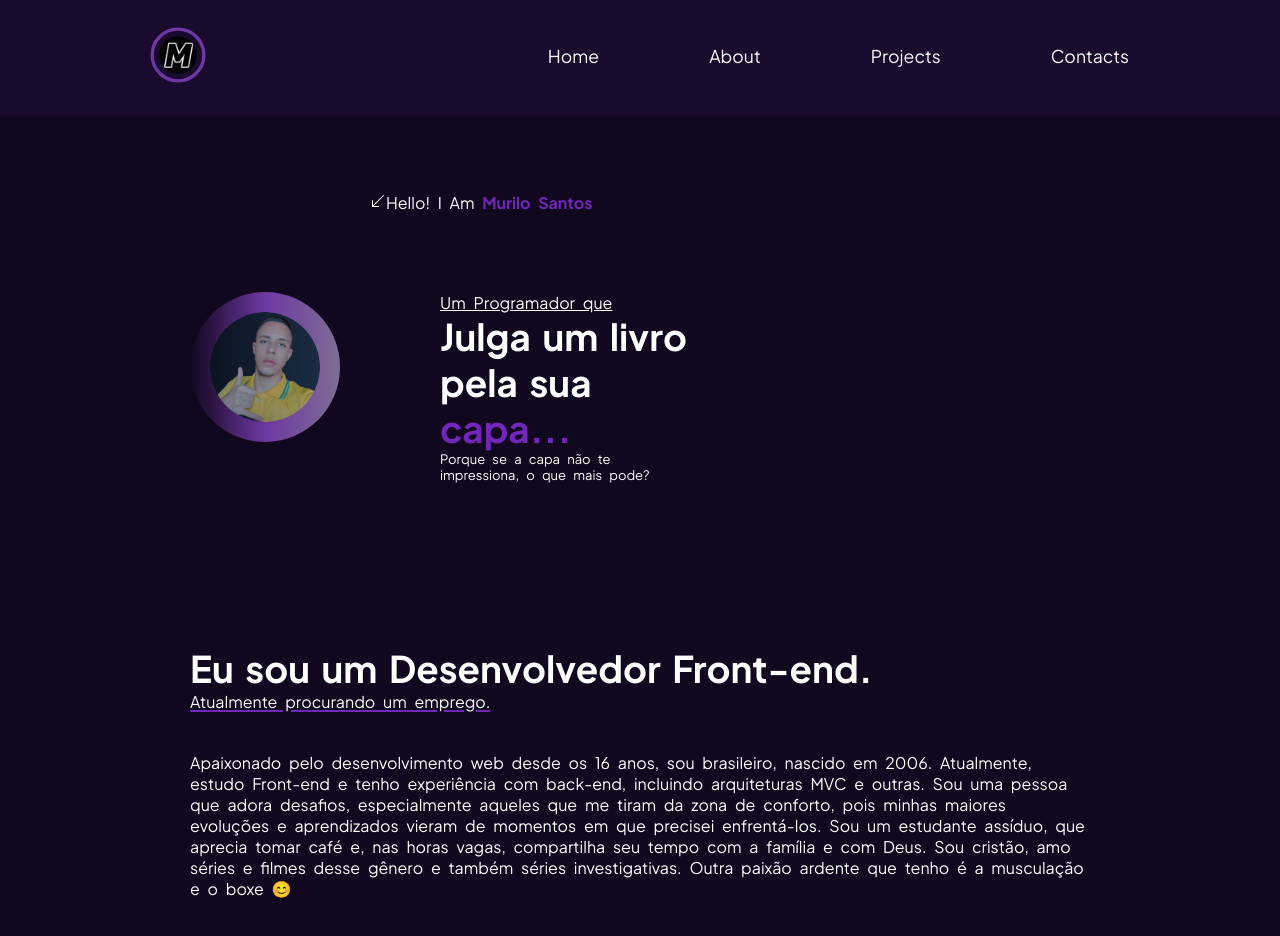
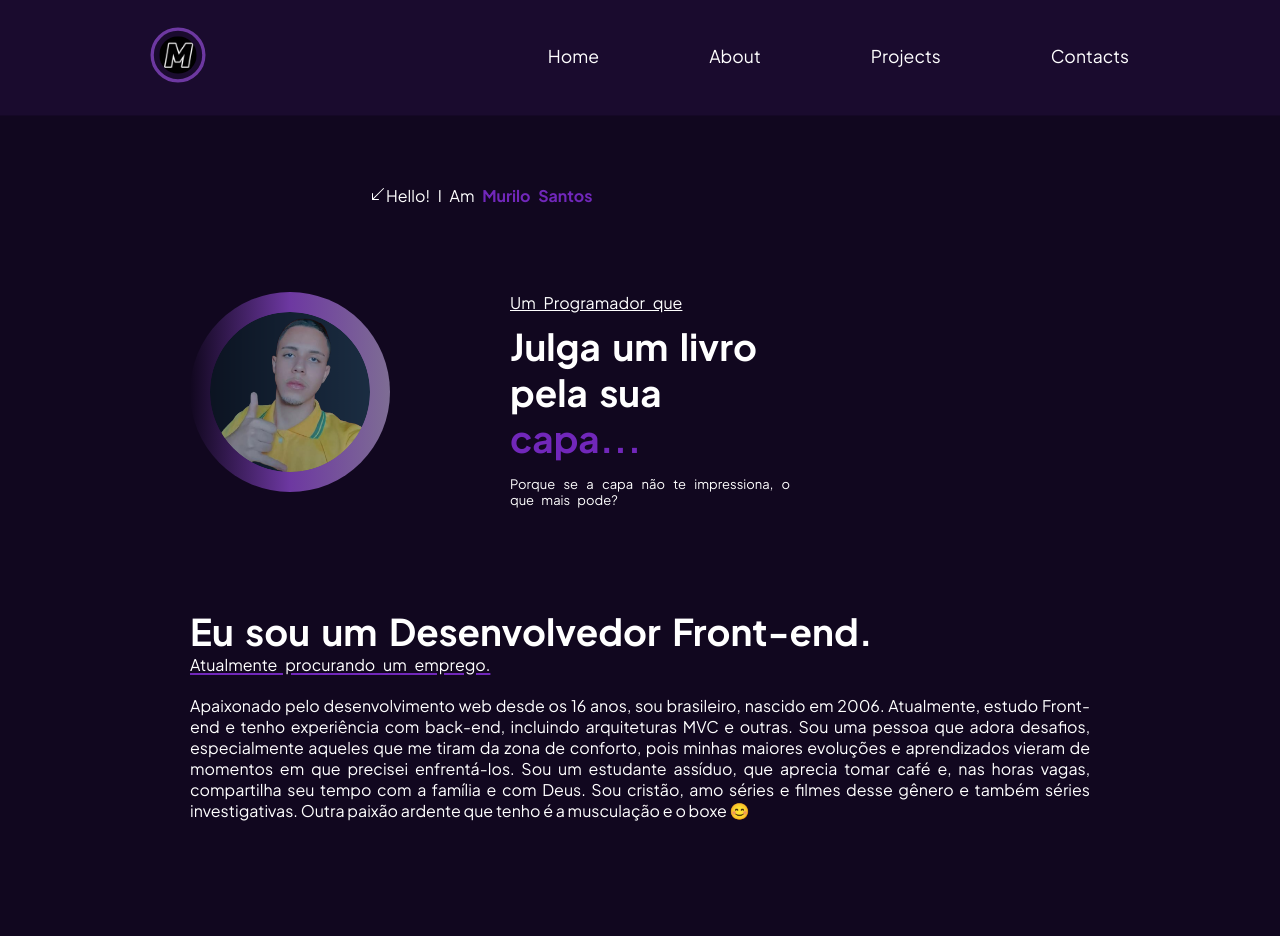
Before and after one commit to murilosantosb/Portfolio-web, a React (Vite) app in the folder my-portfolio/: page / in a window 1280 px wide. Shown: the top 936 px of the page. Built offline with nearby package versions, Linux system fonts and the light colour scheme.

Commit message:
Terminando as atualizações da Home

```diff
--- a/my-portfolio/src/components/Home.tsx
+++ b/my-portfolio/src/components/Home.tsx
@@ -1,72 +1,7 @@
 import React from 'react'
 import photo from '../assets/profile-pic.png'
-import styled from 'styled-components'
 import { BsArrowDownLeft } from "react-icons/bs";
-
-const HomeContainer = styled.section`
-    position: relative;
-
-    width: 80%;
-
-    > section {
-        margin-top: 18%;
-        width: 500px;
-        display: grid;
-        grid-template-columns: 1fr 1fr;
-        grid-template-rows: 1fr;
-    }
-
-    section > img {
-        width: 150px;
-        padding: 20px;
-        background-image: linear-gradient(to right, #11071f,#6d38a1, #7e6d94);
-        border-radius: 50%;
-    }
-
-    p.p {
-        position: absolute;
-        top: 2%;
-        left: 40%;
-    }
-
-    p.p-secondary {
-        text-decoration: underline  ;
-
-    }
-
-    p.p-tertiary {
-        font-size: small;
-    }
-
-    h1 {
-        font-size: 2.3em;
-    }
-
-    strong {
-        color: var(--color-strong );
-    }
-
-    section.my-biography{
-        width: 100%;
-        display: flex;
-        flex-direction: column;
-        gap: 40px;
-    }
-
-    section.my-biography > span > p{
-        text-decoration: underline 3px #7127ba;
-    }
-
-    @media(min-width: 991px) {
-        width: 900px;
-
-        p.p {
-        position: absolute;
-        top: 8%;
-        left: 20%;
-        }
-    }
-`
+import { HomeContainer } from './UI/Home.style';
 
 const Home = () => {
   return (
@@ -81,7 +16,7 @@ const Home = () => {
             </span>
         </section>
 
-        <section className='my-biography'>
+        <div className='my-biography'>
             <span>
                 <h1>Eu sou um Desenvolvedor Front-end.</h1>
                 <p>Atualmente procurando um emprego.</p>
@@ -95,7 +30,7 @@ const Home = () => {
                 a família e com Deus. Sou cristão, amo séries e filmes desse gênero e também séries investigativas.
                 Outra paixão ardente que tenho é a musculação e o boxe 😊
             </p>
-        </section>
+        </div>
     </HomeContainer>
   )
 }
--- a/my-portfolio/src/components/NavBar.tsx
+++ b/my-portfolio/src/components/NavBar.tsx
@@ -1,41 +1,6 @@
 import React from 'react'
-import styled from 'styled-components'
 import logo from "../assets/logo.jpg"
-
-const Nav = styled.nav`
-    background-color: var(--bg-secondary);
-    padding: 30px 40px;
-    /* width: 100%; */
-    display: flex;
-    justify-content: space-between;
-    align-items: center;
-    flex-wrap: wrap;
-    transition: all 0.5s ease-in-out;
-
-    > img {
-        width: 50px;
-        border-radius: 50%;
-        border: 3px solid var(--bg-tertiary);
-        padding: 5px;
-    }
-
-    > ul {
-        display: flex;
-        gap: 20px;
-        list-style-type: none;
-    }
-
-    @media(min-width:700px) {
-        display: flex;
-        justify-content: space-around;
-        overflow-y: hidden;
-
-        transform: scale(1.1);
-        >ul {
-            gap: 100px;
-        }
-    }
-`
+import { Nav } from './UI/NavBar.styled'
 
 const NavBar: React.FC = () => {
   return (
--- /dev/null
+++ b/my-portfolio/src/components/UI/Home.style.tsx
@@ -0,0 +1,85 @@
+import styled from "styled-components";
+
+
+export const HomeContainer = styled.section`
+    position: relative;
+
+    width: 80%;
+
+    > section {
+        margin-top: 18%;
+        width: 90%;
+        display: flex;
+        flex-direction: column;
+        align-items: start;
+        justify-content: center;
+        gap: 40px;
+    }
+
+    section > img {
+        width: 200px;
+        padding: 20px;
+        background-image: linear-gradient(to right, #11071f,#6d38a1, #7e6d94);
+        border-radius: 50%;
+    }
+
+    p.p {
+        position: absolute;
+        top: 0%;
+        left: 52%;
+    }
+
+    p.p-secondary {
+        text-decoration: underline  ;
+
+    }
+
+    p.p-tertiary {
+        font-size: small;
+        margin-top: 15px;
+    }
+
+    h1 {
+        font-size: 2.3em;
+        margin-top: 10px;
+    }
+
+    strong {
+        color: var(--color-strong );
+    }
+
+    div.my-biography{
+        width: 100%;
+        display: flex;
+        flex-direction: column;
+        gap: 20px;
+        margin-top: 10%;
+    }
+
+    div > p {
+        word-spacing: 0px ;
+    }
+
+    div.my-biography > span > p{
+        text-decoration: underline 3px #7127ba;
+    }
+
+    @media(min-width: 700px) {
+        > section {
+        display: grid;
+        grid-template-columns: 1fr 1fr;
+        grid-template-rows: 1fr;
+        width: 600px;
+        }
+    }
+
+    @media(min-width: 991px) {
+        width: 900px;
+
+        p.p {
+        position: absolute;
+        top: 8%;
+        left: 20%;
+        }
+    }
+`
--- /dev/null
+++ b/my-portfolio/src/components/UI/NavBar.styled.tsx
@@ -0,0 +1,37 @@
+import styled from "styled-components";
+
+
+export const Nav = styled.nav`
+    background-color: var(--bg-secondary);
+    padding: 30px 40px;
+    /* width: 100%; */
+    display: flex;
+    justify-content: space-between;
+    align-items: center;
+    flex-wrap: wrap;
+    transition: all 0.5s ease-in-out;
+
+    > img {
+        width: 50px;
+        border-radius: 50%;
+        border: 3px solid var(--bg-tertiary);
+        padding: 5px;
+    }
+
+    > ul {
+        display: flex;
+        gap: 20px;
+        list-style-type: none;
+    }
+
+    @media(min-width:700px) {
+        display: flex;
+        justify-content: space-around;
+        overflow-y: hidden;
+
+        transform: scale(1.1);
+        >ul {
+            gap: 100px;
+        }
+    }
+`
--- a/my-portfolio/src/index.css
+++ b/my-portfolio/src/index.css
@@ -21,6 +21,10 @@ body {
   padding-bottom: 1000px;
 }
 
-p, h1 {
+p,h1 {
   word-spacing: 5px;
 }
+
+p {
+  text-align: justify;
+}
```
